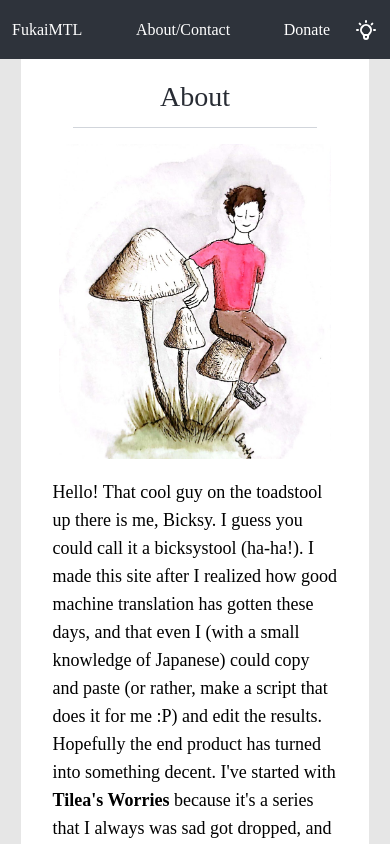
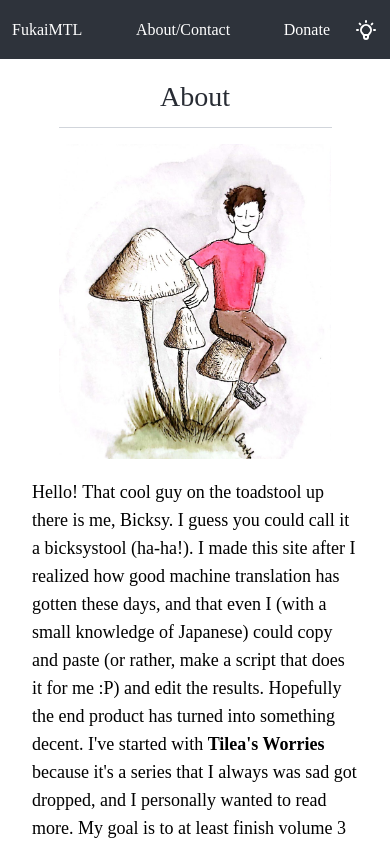
Before and after one commit to almeidaalajoel/FukaiMTL, a Next.js app: page /about in a window 390 px wide. Shown: the top 844 px of the page. Built offline with nearby package versions, Linux system fonts and the light colour scheme; a web font is replaced by a local one.

Commit message:
flexy container

```diff
--- a/src/components/AdBanner/AdBanner.jsx
+++ b/src/components/AdBanner/AdBanner.jsx
@@ -17,6 +17,6 @@ export default function AdBanner({ slotId }) {
       data-ad-slot={slotId}
       data-ad-format="auto"
       data-full-width-responsive="true"
-    />
+    ></ins>
   );
 }
--- a/src/components/Container/Container.jsx
+++ b/src/components/Container/Container.jsx
@@ -4,11 +4,11 @@ import { AdBanner } from "..";
 export default function Container({ children }) {
   return (
     <div className="flex flex-row h-full justify-around bg-[rgb(230,230,230)] dark:bg-black">
-      <span className="w-[20rem] text-white bg-[rgb(230,230,230)] dark:bg-black">
+      <span className="hidden lg:flex w-[20rem] text-white bg-[rgb(230,230,230)] dark:bg-black">
         <AdBanner slotId={"1149041230"} />
       </span>
-      <div className="flex flex-col items-center">{children}</div>
-      <span className="w-[20rem] text-white bg-[rgb(230,230,230)] dark:bg-black">
+      <div className="flex flex-col items-center flex-grow">{children}</div>
+      <span className="hidden lg:flex w-[20rem] text-white bg-[rgb(230,230,230)] dark:bg-black">
         <AdBanner slotId={"1149041230"} />
       </span>
     </div>
```
